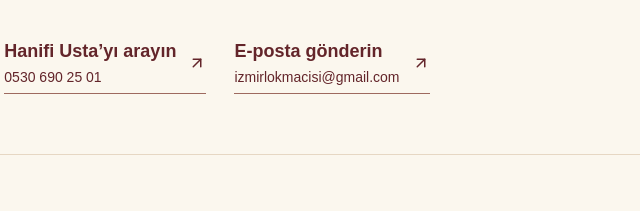
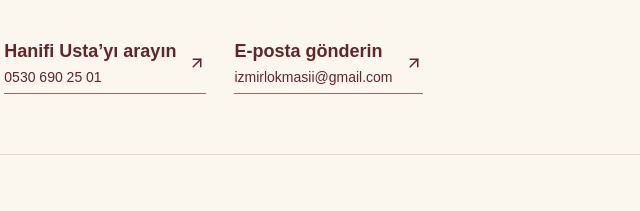
Before and after one commit to Must7y/izmirlokmasi, an Astro site: page /iletisim in a window 1280 px wide. Shown: the part 589-800 px from the top of the page, 318-958 px from the left. Built offline with nearby package versions, Linux system fonts and the light colour scheme; Astro itself is replaced by a stand-in of ours.

Commit message:
Correct contact email to izmirlokmasii@gmail.com

```diff
--- a/src/layouts/Layout.astro
+++ b/src/layouts/Layout.astro
@@ -15,7 +15,7 @@ const facebookShareUrl = 'https://www.facebook.com/share/1E5EyhL6fV/';
 const schema={
   '@context':'https://schema.org',
   '@graph':[
-    {'@type':'Organization','@id':homepage+'/#organization',name:'İzmir Lokmacısı Hanifi Usta',url:homepage,logo:homepage+'/images/hanifi-logo-vector-integrated.webp',telephone:'+905306902501',email:'izmirlokmacisi@gmail.com',contactPoint:{'@type':'ContactPoint',telephone:'+905306902501',contactType:'customer service',availableLanguage:'Turkish'},sameAs:socialProfiles.map(profile => profile.url)},
+    {'@type':'Organization','@id':homepage+'/#organization',name:'İzmir Lokmacısı Hanifi Usta',url:homepage,logo:homepage+'/images/hanifi-logo-vector-integrated.webp',telephone:'+905306902501',email:'izmirlokmasii@gmail.com',contactPoint:{'@type':'ContactPoint',telephone:'+905306902501',contactType:'customer service',availableLanguage:'Turkish'},sameAs:socialProfiles.map(profile => profile.url)},
     {'@type':'WebSite','@id':homepage+'/#website',url:homepage,name:'Hanifi Usta · Meşhur İzmir Lokmacısı',alternateName:'İzmir Lokmacısı Hanifi Usta',inLanguage:'tr-TR',publisher:{'@id':homepage+'/#organization'}},
     ...(!noindex ? [{
       '@type':Astro.url.pathname.replace(/\/$/,'')==='/iletisim'?'ContactPage':'WebPage',
--- a/src/pages/iletisim.astro
+++ b/src/pages/iletisim.astro
@@ -3,7 +3,7 @@ import ArrowIcon from '../components/ArrowIcon.astro';
 import Layout from '../layouts/Layout.astro';
 import {whatsapp} from '../data/site';
 ---
-<Layout title="Lokma Siparişi ve Döktürme İçin İletişim | Hanifi Usta" description="İstanbul ve çevre illerde yerinde lokma dökümü için tarih, adres ve kişi sayısını paylaşın. Hanifi Usta’dan uygunluk ve teklif alın."><main id="main" class="section contact-page"><p class="eyebrow">GÜZEL GÜNLERDE BULUŞALIM</p><h1>Bir mesajla<br/><em>başlayalım.</em></h1><p>İstanbul ve çevre illerde yerinde lokma döküyoruz. Lokma siparişi için tarihi, adresi ve yaklaşık kişi sayısını yazın.<br/>Lokma ikramınızı birlikte planlayalım.</p><div class="contact-options"><a class="button" href={whatsapp} target="_top">WhatsApp’tan yazın <ArrowIcon/></a><a class="text-link" href="tel:+905306902501"><span>Hanifi Usta’yı arayın<small>0530 690 25 01</small></span><ArrowIcon/></a><a class="text-link" href="mailto:izmirlokmacisi@gmail.com"><span>E-posta gönderin<small>izmirlokmacisi@gmail.com</small></span><ArrowIcon/></a></div>
+<Layout title="Lokma Siparişi ve Döktürme İçin İletişim | Hanifi Usta" description="İstanbul ve çevre illerde yerinde lokma dökümü için tarih, adres ve kişi sayısını paylaşın. Hanifi Usta’dan uygunluk ve teklif alın."><main id="main" class="section contact-page"><p class="eyebrow">GÜZEL GÜNLERDE BULUŞALIM</p><h1>Bir mesajla<br/><em>başlayalım.</em></h1><p>İstanbul ve çevre illerde yerinde lokma döküyoruz. Lokma siparişi için tarihi, adresi ve yaklaşık kişi sayısını yazın.<br/>Lokma ikramınızı birlikte planlayalım.</p><div class="contact-options"><a class="button" href={whatsapp} target="_top">WhatsApp’tan yazın <ArrowIcon/></a><a class="text-link" href="tel:+905306902501"><span>Hanifi Usta’yı arayın<small>0530 690 25 01</small></span><ArrowIcon/></a><a class="text-link" href="mailto:izmirlokmasii@gmail.com"><span>E-posta gönderin<small>izmirlokmasii@gmail.com</small></span><ArrowIcon/></a></div>
 <section class="quote-guide" id="teklif" aria-labelledby="teklif-baslik">
 <p class="eyebrow">SİPARİŞ ÖNCESİNDE</p><h2 id="teklif-baslik">Lokma döktürme fiyatı ve teklif kapsamı</h2>
 <p>Teklif almak için tarih, konum, yaklaşık kişi sayısı ve lokma türünü paylaşın. Aynı kişi sayısı için fiyatları karşılaştırırken hazırlık ve servis kapsamını da netleştirin.</p>
```
Also changed, not shown: src/pages/gizlilik.astro (+1 -1 lines).
